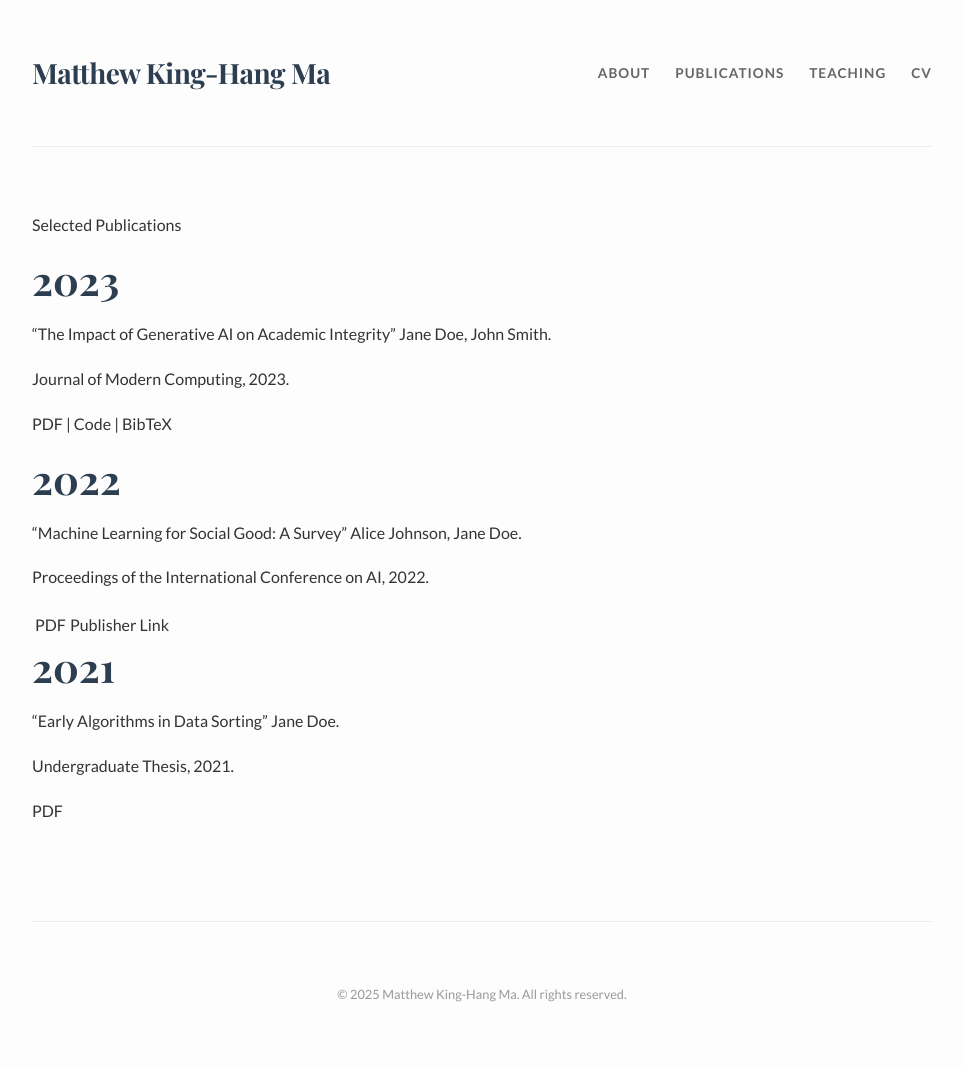
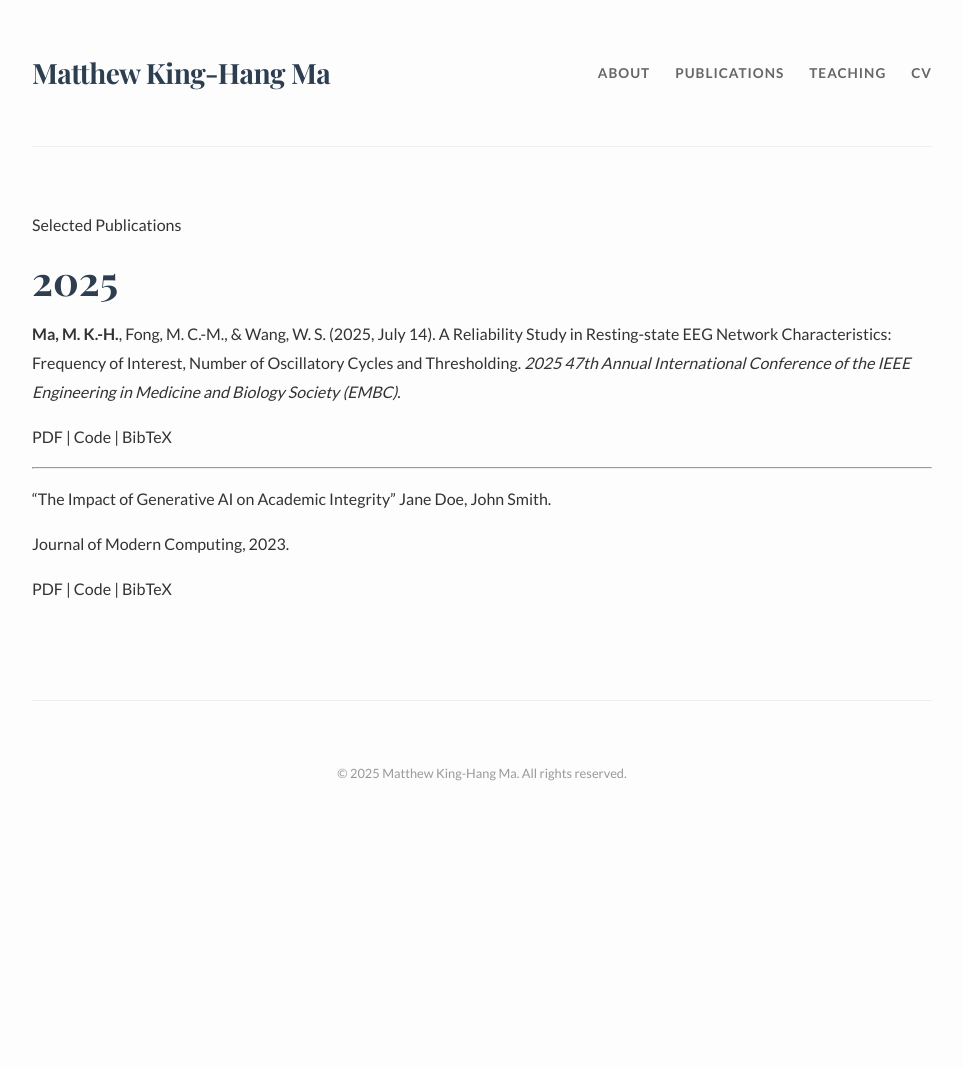
Before and after one commit to neurothew/neurothew.github.io, a Jekyll site: the page built from publications.md, in a window 1280 px wide. Shown: the whole page, without its empty margins (158-1121 px from the left). Built offline with Jekyll 4.4.1, drawn with Linux system fonts in a browser that asks for light colours; after the commit the page ends 900 px from its top, so only the background shows below that.

Commit message:
update publications

```diff
--- a/publications.md
+++ b/publications.md
@@ -5,26 +5,18 @@ title: Publications
 
 Selected Publications
 
-# 2023
+# 2025
+
+**Ma, M. K.-H.**, Fong, M. C.-M., & Wang, W. S. (2025, July 14). A Reliability Study in Resting-state EEG Network Characteristics: Frequency of Interest, Number of Oscillatory Cycles and Thresholding. _2025 47th Annual International Conference of the IEEE Engineering in Medicine and Biology Society (EMBC)_.
+
+PDF \| Code \| BibTeX
+
+---
+
+
 
 "The Impact of Generative AI on Academic Integrity" Jane Doe, John Smith.
 
 Journal of Modern Computing, 2023.
 
 PDF \| Code \| BibTeX
-
-# 2022
-
-"Machine Learning for Social Good: A Survey" Alice Johnson, Jane Doe.
-
-Proceedings of the International Conference on AI, 2022.
-
-PDF | Publisher Link
-
-# 2021
-
-"Early Algorithms in Data Sorting" Jane Doe.
-
-Undergraduate Thesis, 2021.
-
-PDF
```
